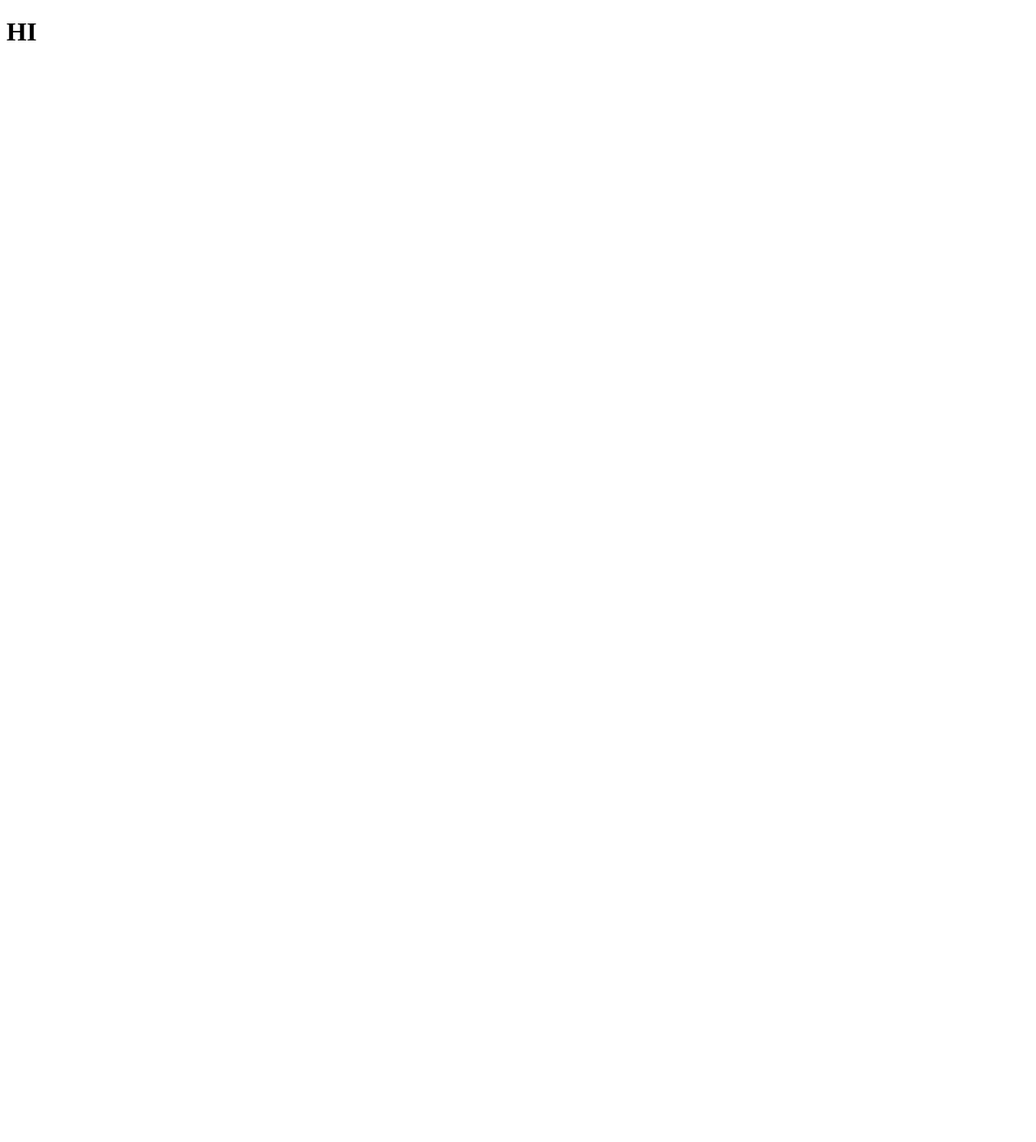
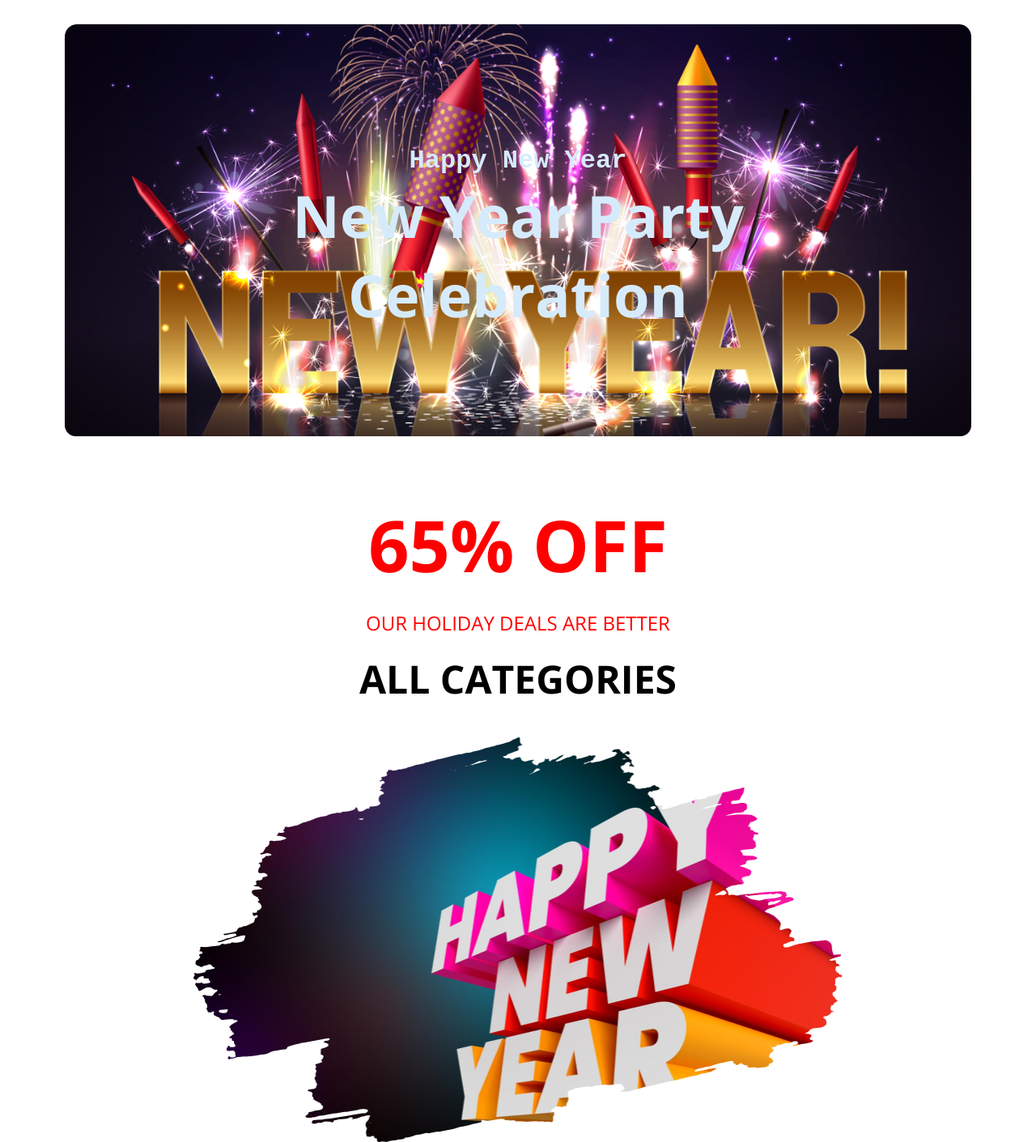
Before and after one commit to ahnafhemal/New-Year-New-Mission, a plain HTML site: page index.html in a window 1280 px wide. Shown: the whole page at 81% size. Before the commit the page ends 800 px from the top, so only its background shows below. Drawn offline with nearby package versions, Linux system fonts and the light colour scheme.

Commit message:
header & holidayheals section added

```diff
--- a/index.html
+++ b/index.html
@@ -4,11 +4,28 @@
 <head>
     <meta charset="UTF-8">
     <meta name="viewport" content="width=device-width, initial-scale=1.0">
-    <title>Document</title>
+    <title>New Year New Mission</title>
+    <link rel="stylesheet" href="./style/styles.css">
 </head>
 
 <body>
-    <h1>HI</h1>
+    <header>
+        <div class="header-description">
+            <h4 class="header-promo">Happy New Year</h4>
+            <h1 class="header-title">New Year Party Celebration</h1>
+        </div>
+    </header>
+    <main>
+        <section class="holidayDeal">
+            <h1 class="discount-title">65% OFF</h1>
+            <p>OUR HOLIDAY DEALS ARE BETTER</p>
+            <h3>ALL CATEGORIES</h3>
+            <img src="./resources/New Year Photo.png" alt="">
+        </section>
+    </main>
+    <footer>
+
+    </footer>
 </body>
 
 </html>
--- a/style/styles.css
+++ b/style/styles.css
@@ -0,0 +1,82 @@
+@import url('https://fonts.googleapis.com/css2?family=Open+Sans:ital,wght@0,300;0,400;0,600;0,700;0,800;1,500&display=swap');
+
+* {
+    margin: 0;
+
+}
+
+body {
+    font-family: 'Open Sans', sans-serif;
+}
+
+/* ===common styles start === */
+
+/* ===common styles end === */
+
+
+/* ===header section styles start===*/
+
+
+
+
+
+
+
+
+
+
+
+header {
+    background-image: url(/resources/Banner\ Image.png);
+    background-repeat: no-repeat;
+    margin: 30px 80px;
+    background-size: 100%;
+    border-radius: 15px;
+}
+
+.header-description {
+    color: rgb(213, 235, 251);
+    text-align: center;
+    padding: 150px 250px;
+}
+
+.header-description h1 {
+    font-size: 72px;
+}
+
+.header-description h4 {
+    font-size: 32px;
+    font-family: 'Courier New', Courier, monospace;
+}
+
+/*===header section styles end === */
+
+
+.holidayDeal {
+    margin-top: 50px;
+    display: flex;
+    flex-direction: column;
+    gap: 20px;
+    align-items: center;
+    text-align: center;
+}
+
+.discount-title {
+    font-size: 88px;
+    color: #F00;
+}
+
+.holidayDeal>p {
+    font-size: 24px;
+    color: #F00;
+}
+
+.holidayDeal>h3 {
+    font-size: 48px;
+}
+
+.holidayDeal img {
+    width: 802.9px;
+    height: 500px;
+    margin-top: 20px;
+}
```
